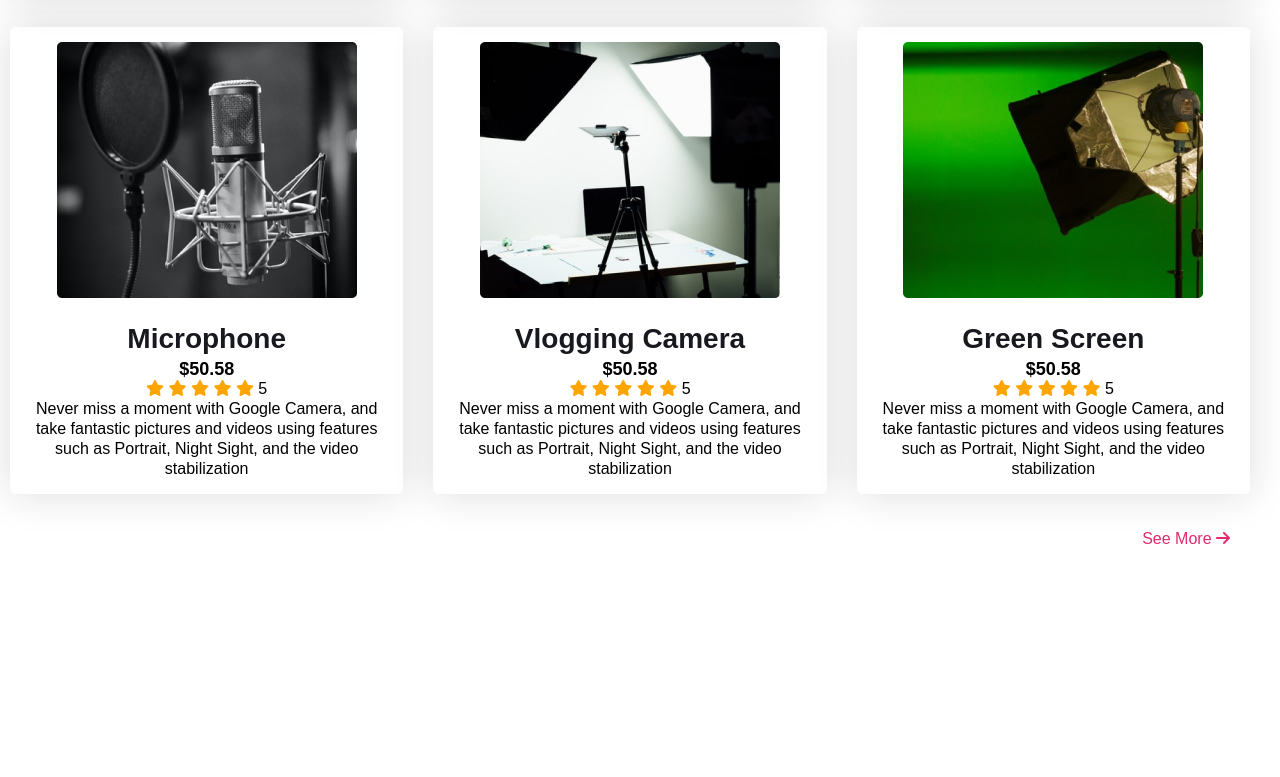
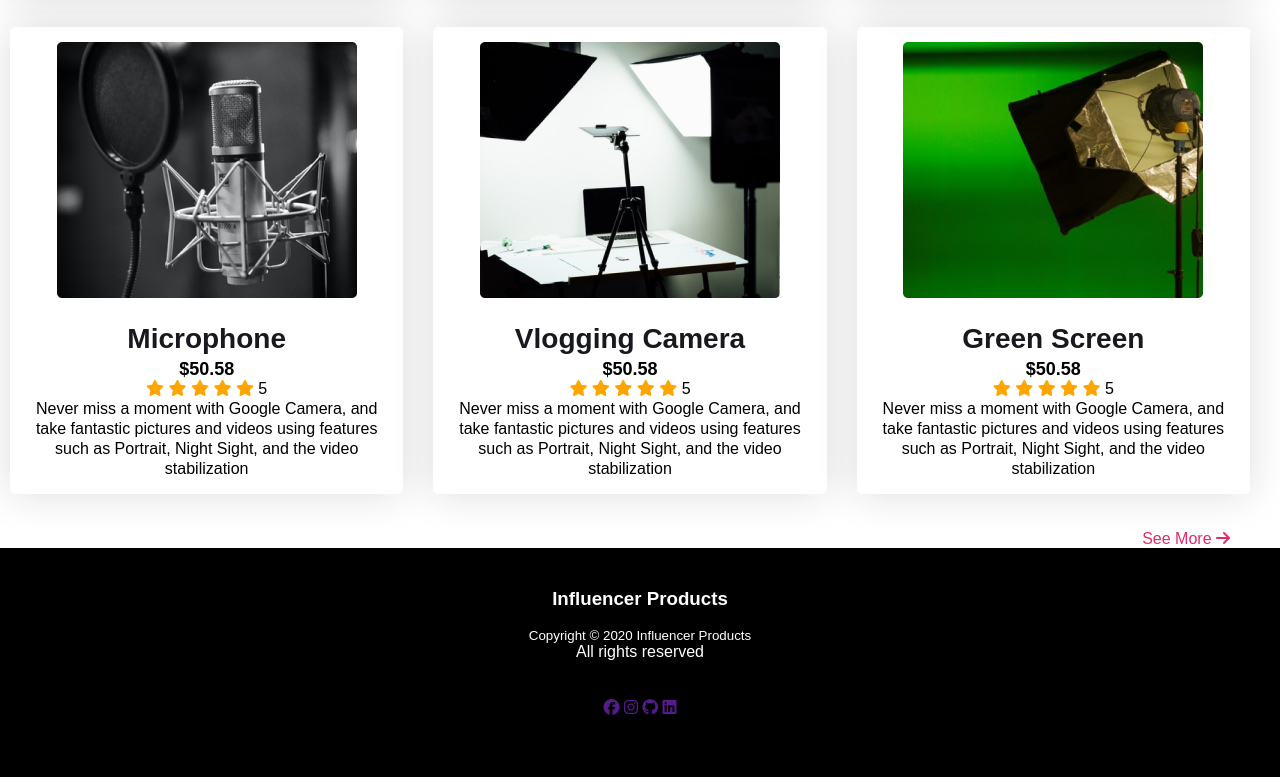
Before and after one commit to almahfuzhossen/Influence-Products-JhankarSir, a plain HTML site: page index.html in a window 1280 px wide. Shown: the part 1687-2464 px from the top of the page. Before the commit the page ends 2235 px from the top, so only its background shows below. Drawn offline with Linux system fonts and the light colour scheme.

Commit message:
footer section

```diff
--- a/CSS/style.css
+++ b/CSS/style.css
@@ -176,3 +176,19 @@ main {
   color: #e02c6d;
   margin-right: 20px;
 }
+footer{
+  background-color: black;
+  display: flex;
+  padding-top: 40px;
+  padding-bottom: 40px;
+  justify-content: center;
+  color: #fff;
+}
+.footer-container{
+  display: flex;
+  align-items: center;
+  flex-direction: column;
+}
+.social-icon{
+  margin: 20px 0px;
+}
--- a/index.html
+++ b/index.html
@@ -223,5 +223,23 @@
 
          </section>
      </main>
+     <!-- product-Section End -->
+     <!-- footer section start -->
+     <footer>
+         <div class="footer-container container">
+            <h3>Influencer Products</h3>
+            <br>
+             <small>Copyright &#169; 2020 Influencer Products</small>
+             <p> All rights reserved </p>
+             <br>
+             <div class="social-icon">
+                <a href=""><i class="fa-brands fa-facebook"></i></a>
+                <a href=""><i class="fa-brands fa-instagram"></i></a>
+                <a href=""><i class="fa-brands fa-github"></i></a>
+                <a href=""><i class="fa-brands fa-linkedin"></i></a>
+             </div>
+         </div>
+     </footer>
+      <!--  Footer Section End-->
 </body>
 </html>
```
